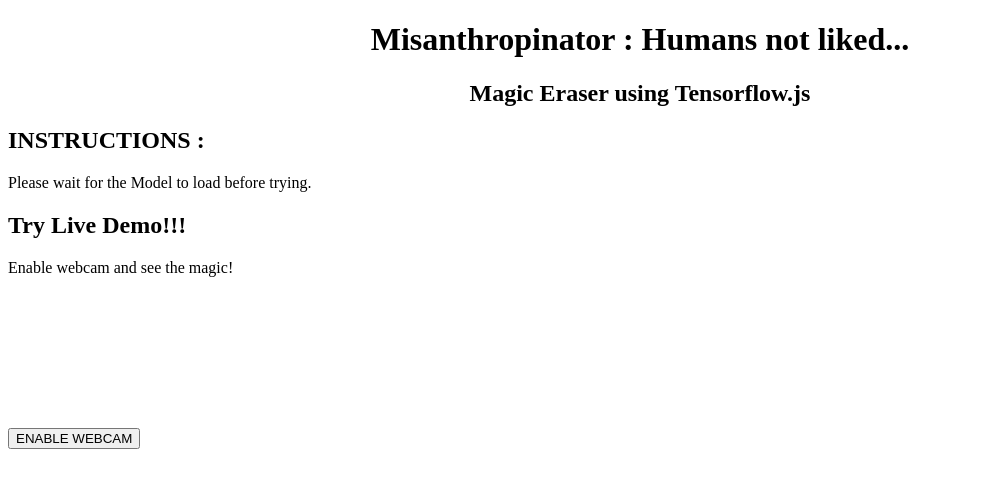
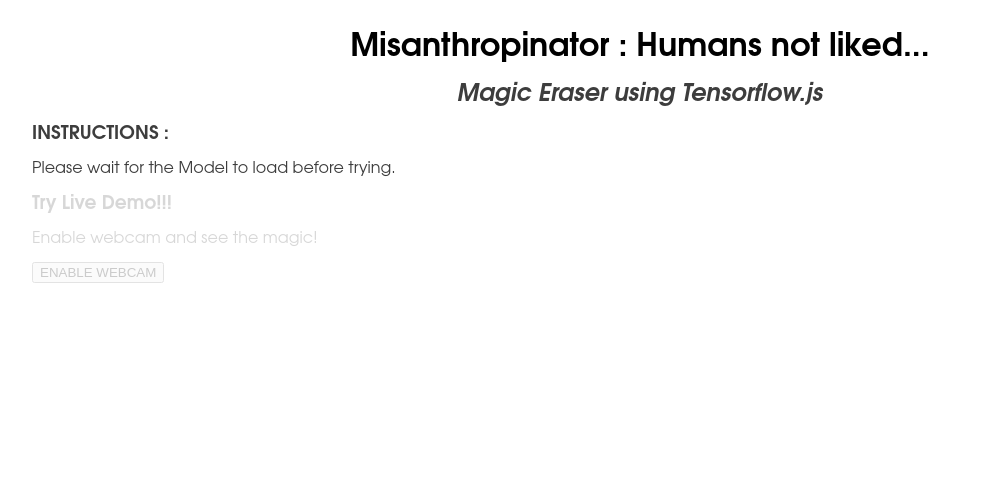
Before and after one commit to banajbedi/Misanthropinator, a plain HTML site: page index.html in a window 1280 px wide. Shown: the whole page, without its empty margins (0-983 px from the left). Drawn offline with Linux system fonts and the light colour scheme.

Commit message:
Changes to the index file

```diff
--- a/index.html
+++ b/index.html
@@ -18,13 +18,13 @@
         <header class = "note">
             <h2><center>Magic Eraser using Tensorflow.js</center></h2>
         </header>
-        <h2>INSTRUCTIONS : </h2>
+        <h3>INSTRUCTIONS : </h3>
         <p>Please wait for the Model to load before trying.</p>
 
 
         <!-- section, div, id, class, button and video definition in document -->
         <section id = "demos" class = "invisible">
-            <h2>Try Live Demo!!!</h2>
+            <h3>Try Live Demo!!!</h3>
             <p>Enable webcam and see the magic!</p>
 
             <div id = "liveView" class = "webcam">
--- a/style.css
+++ b/style.css
@@ -0,0 +1,34 @@
+body {
+    font-family: Avantgarde, TeX Gyre Adventor, URW Gothic L, sans-serif;
+    margin: 2em;
+    color: #3D3D3D;
+  }
+h1{
+    font-style: BOLD;
+    color: black;
+}
+h2{
+    font-style: italic;
+}
+h3{
+    clear:both;
+}
+video{
+    clear: both;
+    display: block; /*CSS Display property with value block renders an element with parent’s full width available, it also forces a line break.*/
+}
+section{
+    opacity: 1; /*The opacity property sets the opacity level for an element.*/
+}
+button {
+    z-index: 1000; /*The z-index property specifies the stack order of an element.An element with greater stack order is always in front of an element with a lower stack order.*/
+    position: relative;/*An element with position: relative; is positioned relative to its normal position.*/
+  }
+
+  .removed {
+    display: none;
+  }
+
+  .invisible {
+    opacity: 0.2;
+  }
```
